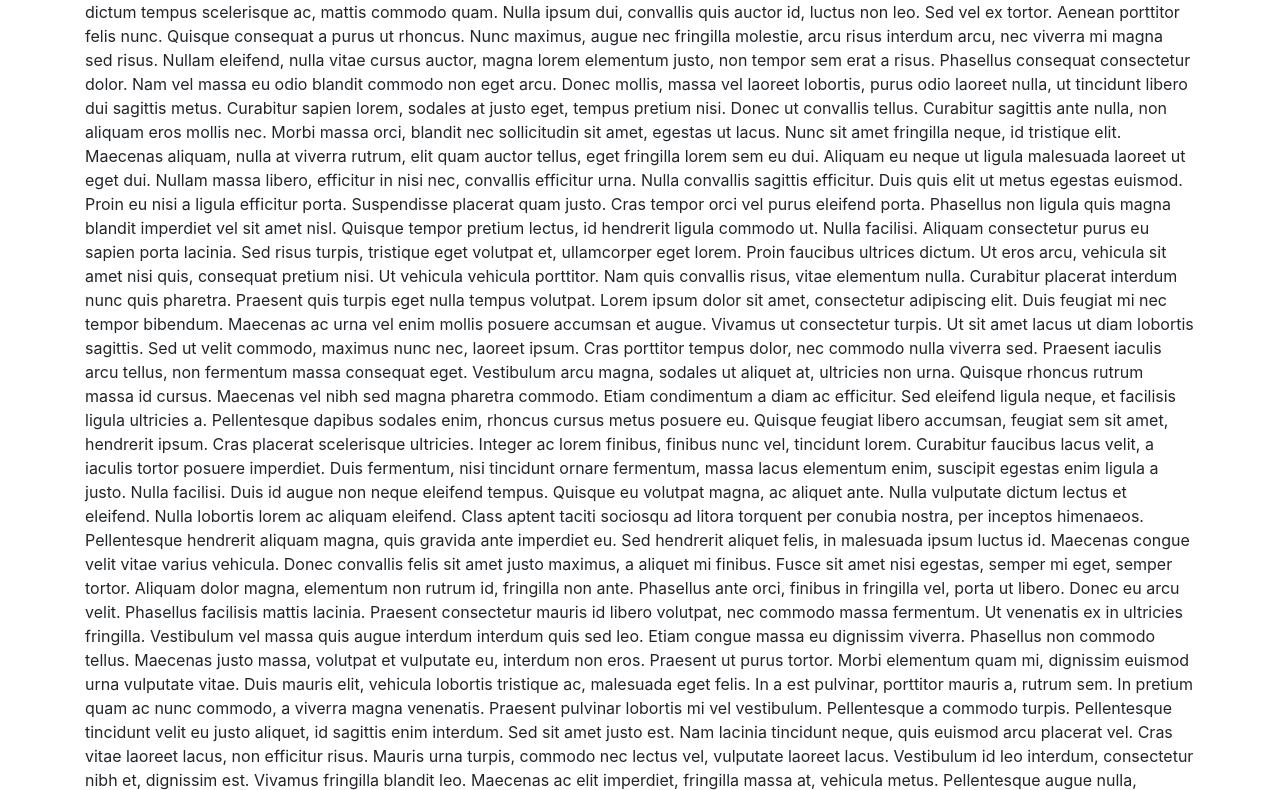
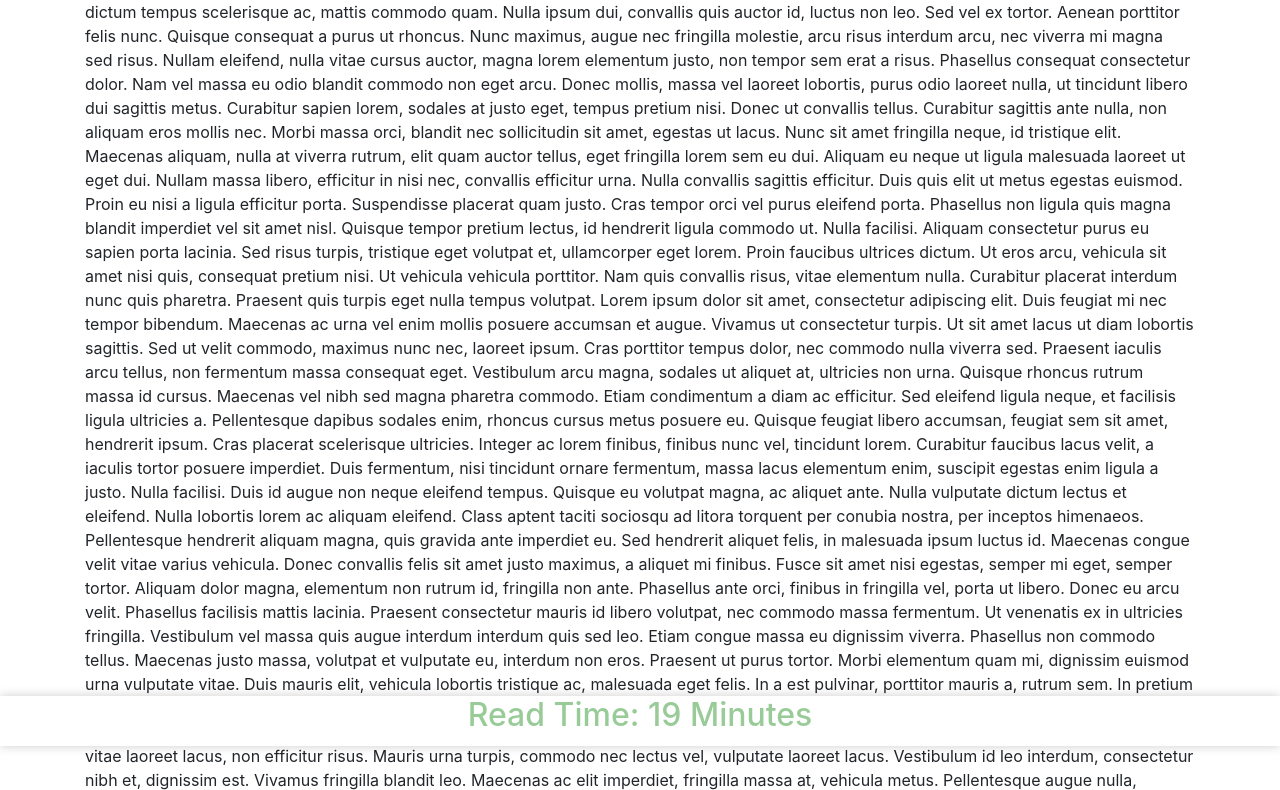
Before and after one commit to Cdrew92/javascript-practice, a plain HTML site: page scroll-progress-bar/index.html in a window 1280 px wide. Shown: the part 54-844 px from the top of the page. Drawn offline with nearby package versions, Linux system fonts and the light colour scheme.

Commit message:
styled sticky footer

```diff
--- a/scroll-progress-bar/assets/css/styles.css
+++ b/scroll-progress-bar/assets/css/styles.css
@@ -11,11 +11,23 @@
 #readTime {
     display: block;
     overflow: hidden;
-    position: fixed;
     opacity: 0.4;
     color: green;
+    text-align: center;
 }
 
 .content {
     padding-top: 30px;
+    padding-bottom: 50px;
 }
+
+#footer {
+    position: fixed;
+    height: 50px;
+    background-color: #fff;
+    box-shadow: 0px 0 10px rgba(0, 0, 0, 0.2);
+    bottom: 0px;
+    left: 0px;
+    right: 0px;
+    margin-bottom: 0px;
+}
```
